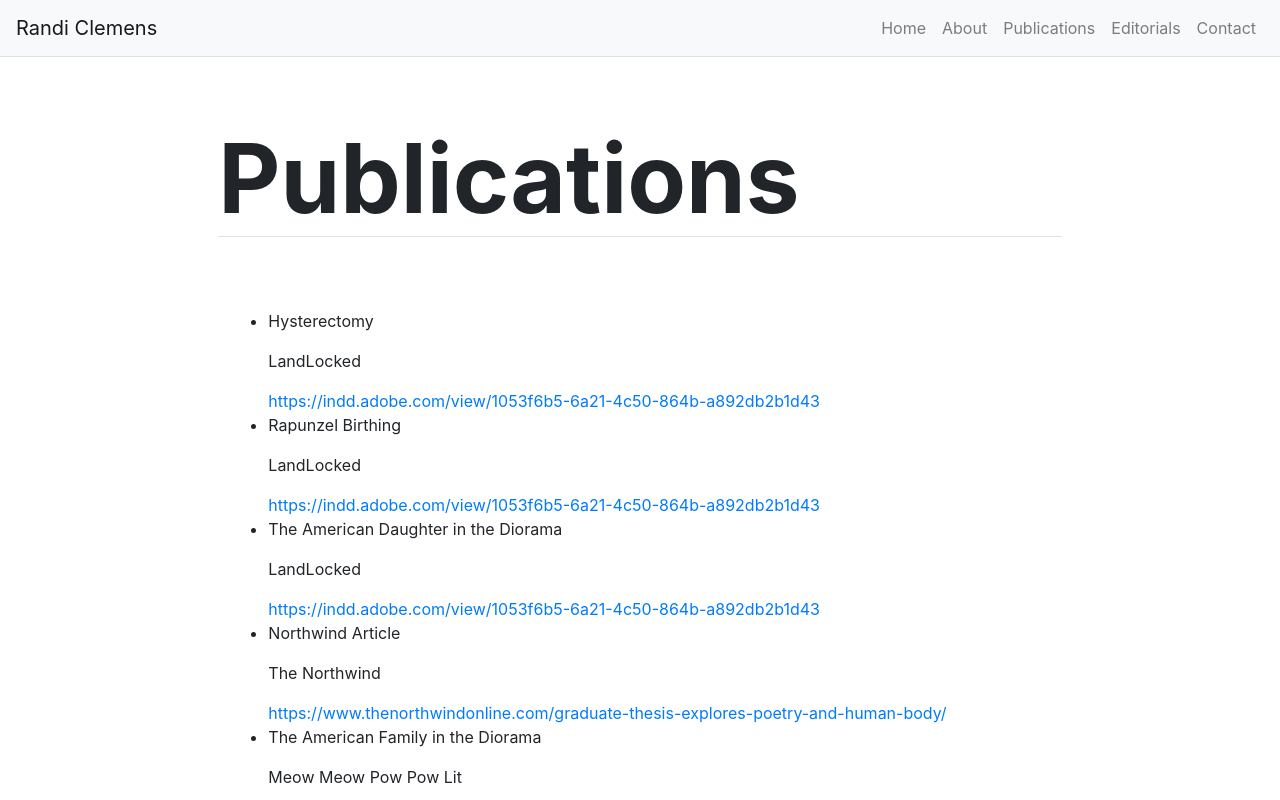
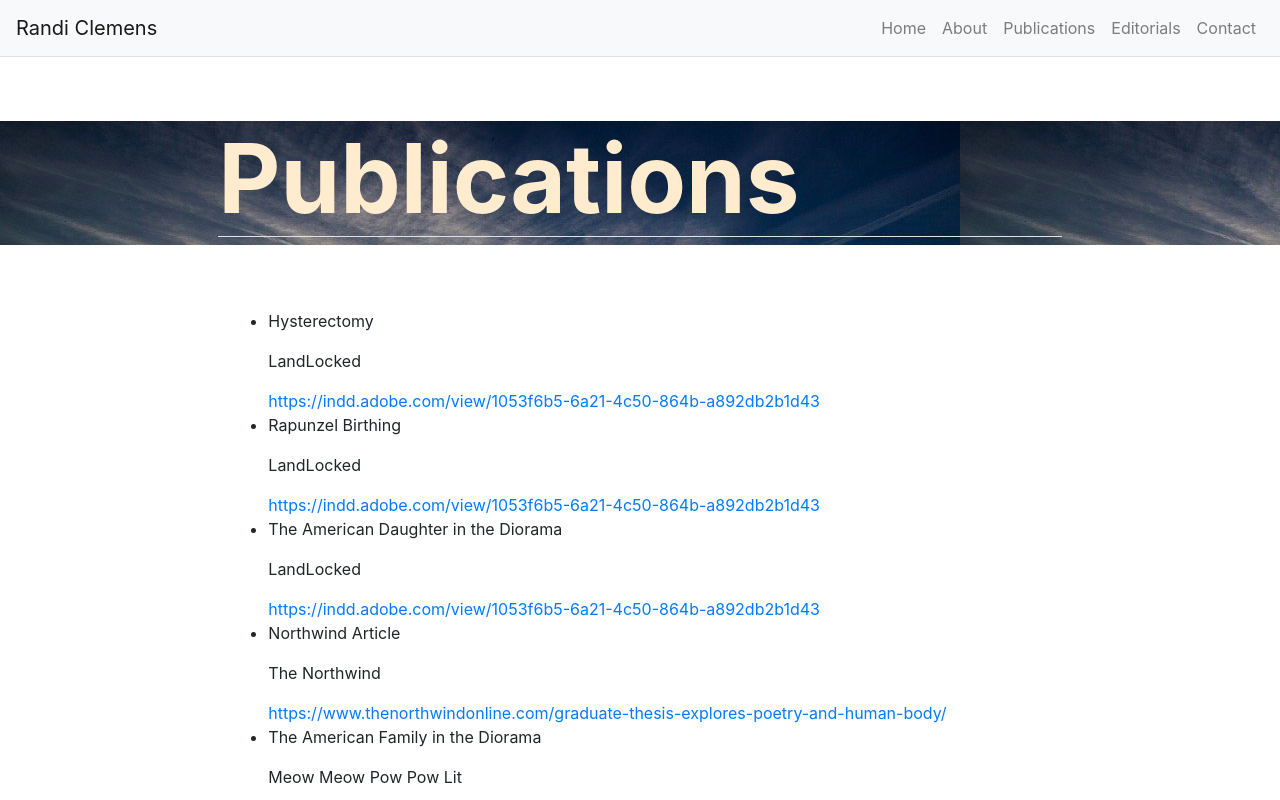
Before and after one commit to manovak24/randi_clemens, a React (Create React App) app: page /publications in a window 1280 px wide. Shown: the top 800 px of the page. Built offline with nearby package versions, Linux system fonts and the light colour scheme.

Commit message:
testing out background image for jumbotron

```diff
--- /dev/null
+++ b/src/Components/Hero/Hero.css
@@ -0,0 +1,4 @@
+.jumboContainer {
+    background-image: url(../../Assets/dawn-190055_960_720.jpg);
+    color: blanchedalmond;
+}
--- a/src/Components/Hero/Hero.js
+++ b/src/Components/Hero/Hero.js
@@ -3,12 +3,13 @@ import Jumbotron from 'react-bootstrap/Jumbotron';
 import Container from 'react-bootstrap/container';
 import Row from 'react-bootstrap/Row';
 import Col from 'react-bootstrap/Col';
+import './Hero.css';
 
 
 function Hero(props) {
     return (
         <Jumbotron className="bg-transparent jumbotron-fluid pd-o mb-0">
-            <Container fluid="true">
+            <Container className="jumboContainer" fluid="true">
                 <Row className="justify-content-center">
                     <Col md={8} sm={12}>
                         { props.title && <h1 className="display-1 font-weight-bolder border-bottom">{props.title}</h1> }
```
Also changed, not shown: src/Assets/dawn-190055_960_720.jpg (added).
